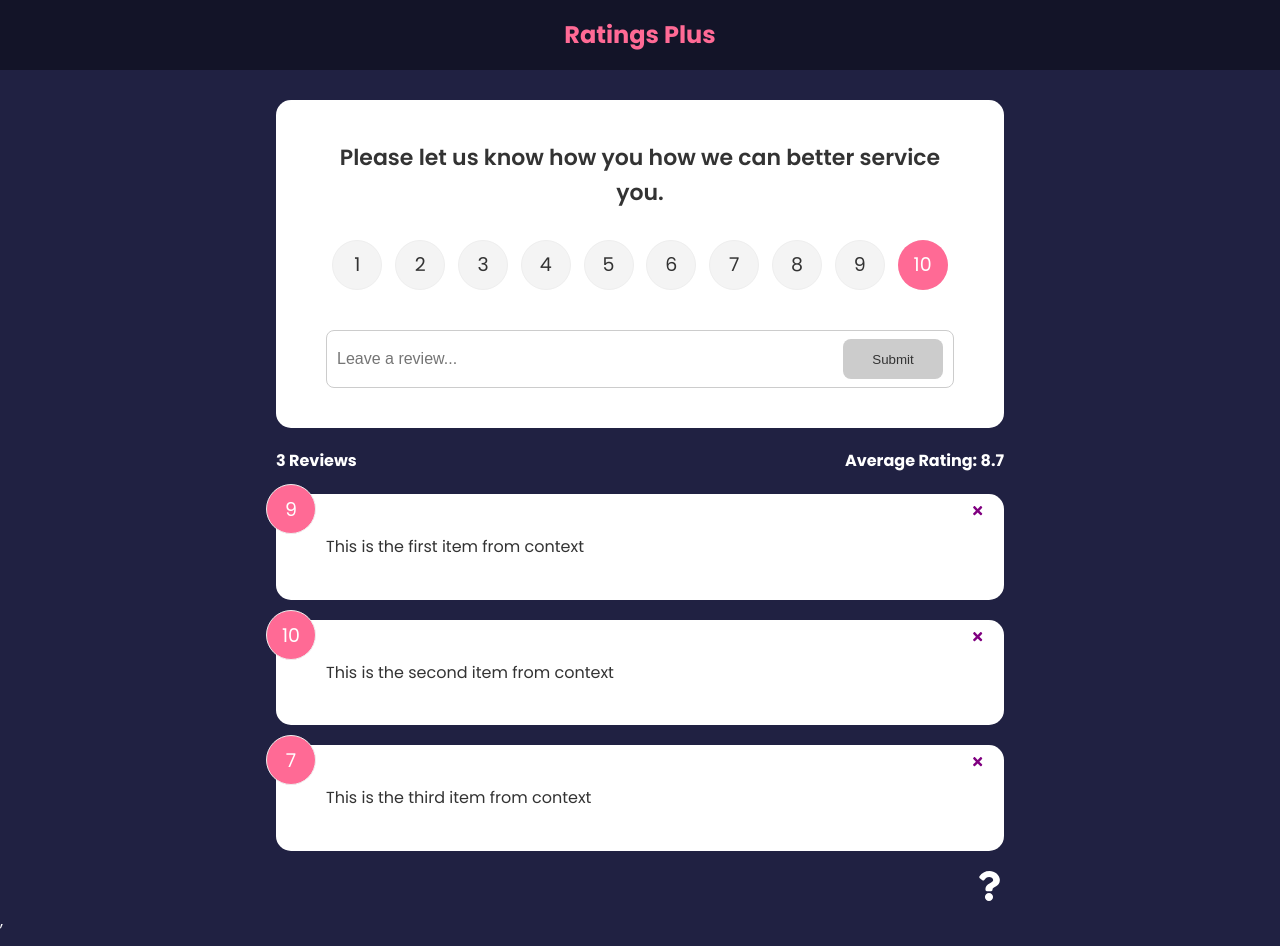
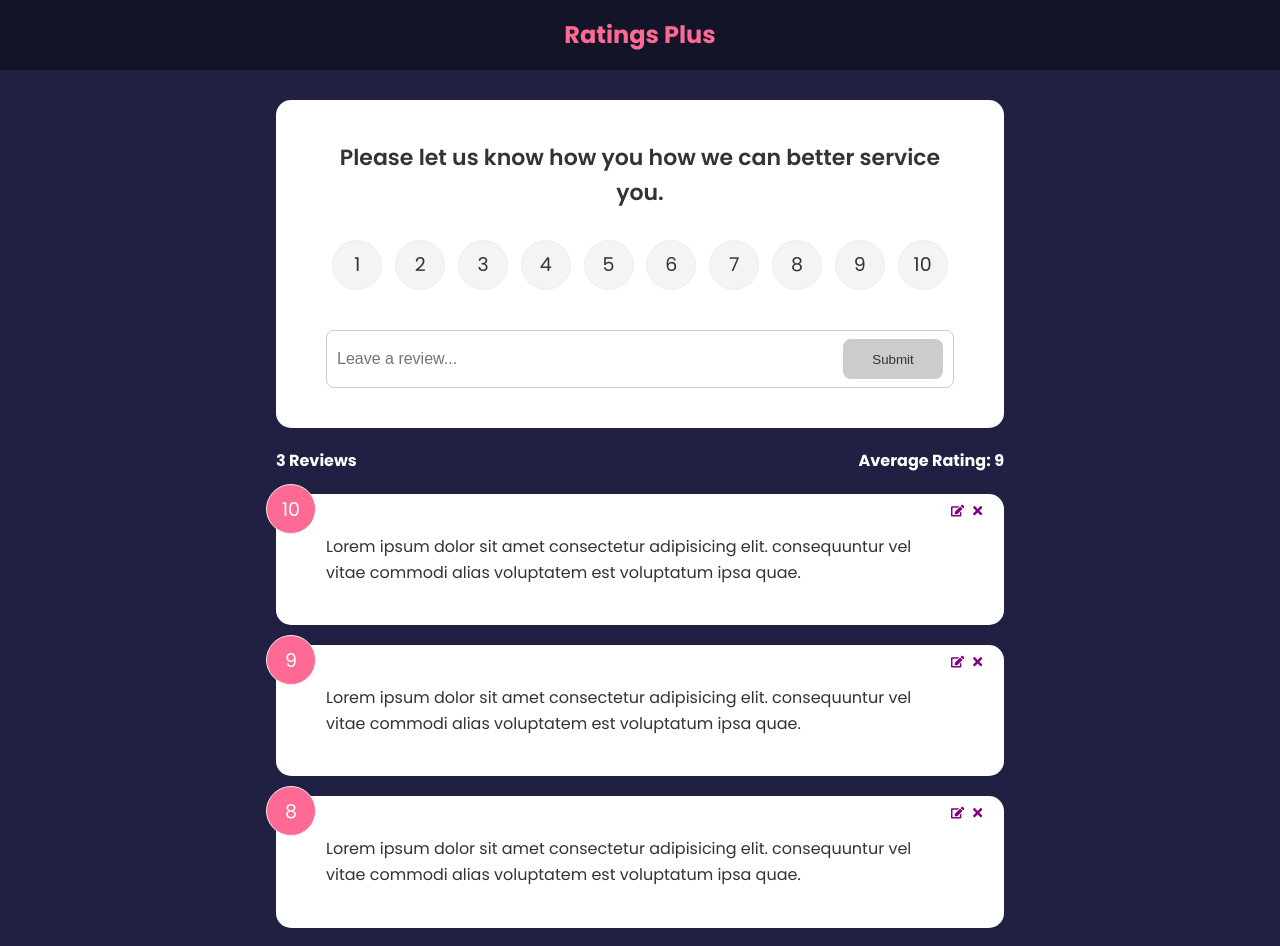
Before and after one commit to SheeloveDol/ratings-app-react, a React (Create React App) app: page / in a window 1280 px wide. Shown: the top 946 px of the page. Built offline with nearby package versions, Linux system fonts and the light colour scheme.

Commit message:
Added ability to update ratings

```diff
--- a/public/index.html
+++ b/public/index.html
@@ -11,6 +11,9 @@
     />
     <link rel="apple-touch-icon" href="%PUBLIC_URL%/logo192.png" />
     <link rel="manifest" href="%PUBLIC_URL%/manifest.json" />
+    <link rel="preconnect" href="https://fonts.googleapis.com">
+    <link rel="preconnect" href="https://fonts.gstatic.com" crossorigin>
+    <link href="https://fonts.googleapis.com/css2?family=Rubik:wght@300;400;500&display=swap" rel="stylesheet">
     <title>Ratings App</title>
   </head>
   <body>
--- a/src/App.js
+++ b/src/App.js
@@ -36,7 +36,8 @@ function App() {
                                 <FeedbackList  />
                             </>
                         }
-                        ></Route>
+                        >
+                        </Route>
 
                         <Route path='/about' element={<AboutPage/>} />
                     </Routes>
--- a/src/components/FeedbackForm.jsx
+++ b/src/components/FeedbackForm.jsx
@@ -1,6 +1,6 @@
 import React from 'react'
 import Card from './shared/Card'
-import { useState } from 'react'
+import { useState, useEffect } from 'react'
 import Button from './shared/Button'
 import RatingSelect from './RatingSelect'
 import { useContext } from 'react'
@@ -16,7 +16,19 @@ import FeedbackContext from '../context/FeedbackContext'
         const [btnDisabled, setBtnDisabled] = useState(true)
         const [message, setMessage] = useState('')
 
-        const { addFeedback } = useContext(FeedbackContext)
+        const { addFeedback, feedbackEdit, updateFeedback } = useContext(FeedbackContext)
+
+        useEffect(() => {
+            if (feedbackEdit.edit === true) {
+                setBtnDisabled(false)
+                setTexts(feedbackEdit.item.text)
+                setRating(feedbackEdit.item.rating)
+            }
+        }, [feedbackEdit])
+
+
+
+
         // This function allows up to capture the changes in our input field and set it as the new state()
         const handleTextChange = (e) => {
 
@@ -44,7 +56,12 @@ import FeedbackContext from '../context/FeedbackContext'
                     text: texts,
                     rating,
                 }
-            addFeedback(newFeedback)
+                if (feedbackEdit.edit === true) {
+                    updateFeedback(feedbackEdit.item.id, newFeedback)
+                } else {
+                    addFeedback(newFeedback)
+                }
+
 
             // To clear textfield after submission
             setTexts('')
--- a/src/components/FeedbackItem.jsx
+++ b/src/components/FeedbackItem.jsx
@@ -1,4 +1,4 @@
-import { FaTimes } from 'react-icons/fa'
+import { FaTimes, FaEdit } from 'react-icons/fa'
 import React from 'react'
 // import {useState} from 'react'
 import Card from './shared/Card'
@@ -10,7 +10,7 @@ import FeedbackContext from '../context/FeedbackContext'
 
 function FeedbackItem({ item }) {
   // Using useContext to get direct access to our props
-  const { deleteFeedback } = useContext(FeedbackContext)
+  const { deleteFeedback, editFeedback } = useContext(FeedbackContext)
 
 
   // Setting up a component-level state for 'rating' and 'text'
@@ -25,6 +25,9 @@ function FeedbackItem({ item }) {
       <button className='close'>
         <FaTimes onClick={() => deleteFeedback(item.id)} color='purple' />
       </button>
+      <button onClick={() => editFeedback(item)} className="edit">
+        <FaEdit color='purple' />
+      </button>
       <div className="text-display">{item.text}</div>
     </Card>
   )
--- a/src/components/FeedbackList.jsx
+++ b/src/components/FeedbackList.jsx
@@ -34,7 +34,6 @@ function FeedbackList() {
   )
 }
 
-// Setting propTypes for FeedbackList with the shape of the array included
 
 
 export default FeedbackList
--- a/src/components/FeedbackStats.jsx
+++ b/src/components/FeedbackStats.jsx
@@ -1,5 +1,5 @@
 import React from 'react'
-import PropTypes from 'prop-types'
+// import PropTypes from 'prop-types'
 import { useContext } from 'react'
 import FeedbackContext from '../context/FeedbackContext'
 
--- a/src/components/RatingSelect.jsx
+++ b/src/components/RatingSelect.jsx
@@ -1,11 +1,19 @@
 import React from 'react'
-import { useState } from 'react'
+import { useState, useContext, useEffect } from 'react'
+import FeedbackContext from '../context/FeedbackContext'
+
 
 
 
 function RatingSelect({ select }) {
   // Setting the state to store a selected rating number
   const [selected, setSelected] = useState(10)
+
+  const { feedbackEdit } = useContext(FeedbackContext)
+
+  useEffect(() => {
+    setSelected(feedbackEdit.item.rating)
+  }, [feedbackEdit])
 
   // function to handle change in ratings ---- Adding '+' auto-changes the string to a number
   const handleChange = (e) => {
--- a/src/context/FeedbackContext.js
+++ b/src/context/FeedbackContext.js
@@ -1,29 +1,30 @@
 import { createContext, useState } from 'react'
 import { v4 as uuidv4 } from 'uuid'
+import FeedbackData from '../data/FeedbackData'
 
 const FeedbackContext = createContext()
 
 // need to create a 'provider' to wrap components in App.js
 export const FeedbackProvider = ({ children }) => {
     // setting our state
-    const [feedback, setFeedback] = useState([
-        {
-            id: 1,
-            text: 'This is the first item from context',
-            rating: 9
-        },
-        {
-            id: 2,
-            text: 'This is the second item from context',
-            rating: 10
-        },
-        {
-            id: 3,
-            text: 'This is the third item from context',
-            rating: 7
-        }
-    ])
+    const [feedback, setFeedback] = useState(FeedbackData)
 
+    // Setting up the 'edit' state
+    const [feedbackEdit, setFeedbackEdit] = useState({
+        item: {},
+        edit: false
+    })
+
+
+    // Function to edit feedback
+    const editFeedback = (item) => {
+        setFeedbackEdit({
+            item,
+            edit: true
+        })
+    }
+
+    // Function to delete an item
     const deleteFeedback = (id) => {
         // Creating a warning popup to confirm delete action
         if (window.confirm('Do you want to delete this feedback forever?')) {
@@ -32,10 +33,20 @@ export const FeedbackProvider = ({ children }) => {
 
     }
 
+
+    // Function to add an item
     const addFeedback = (newFeedback) => {
         // uuidv4() as a unique id to the user created feedbacks
         newFeedback.id = uuidv4()
-        setFeedback([ newFeedback, ...feedback])
+        setFeedback([ newFeedback, ...feedback ])
+    }
+
+
+    // Function to update an item
+    const updateFeedback = (id, updatedItem) => {
+        setFeedback(
+            feedback.map((item) => (item.id === id ? { ...item, ...updatedItem } : item))
+        )
     }
 
 
@@ -43,8 +54,12 @@ export const FeedbackProvider = ({ children }) => {
     return <FeedbackContext.Provider
     value={{
         feedback,
+        feedbackEdit,
         deleteFeedback,
         addFeedback,
+        editFeedback,
+        updateFeedback,
+
     }}>
         {children}
     </FeedbackContext.Provider>
```
